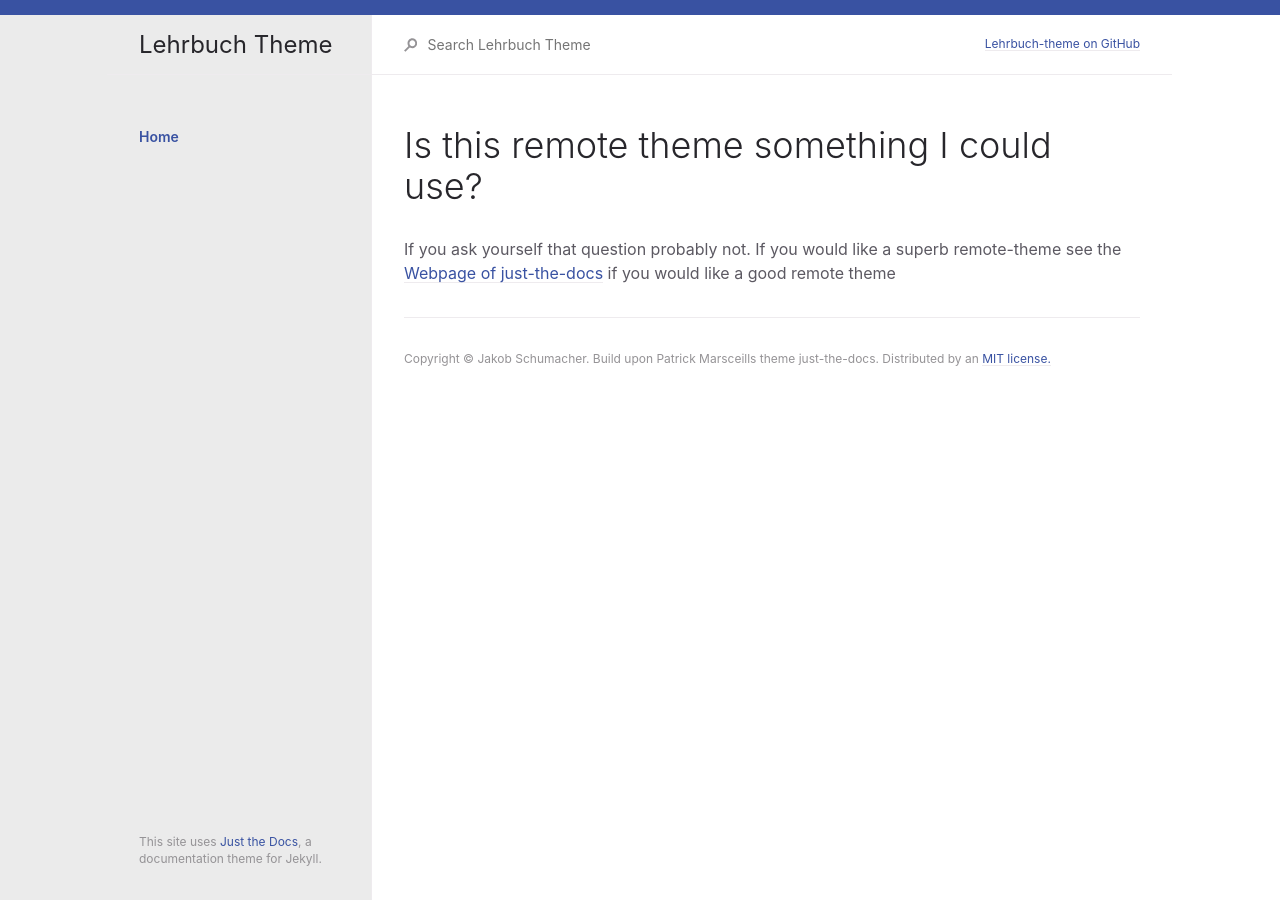
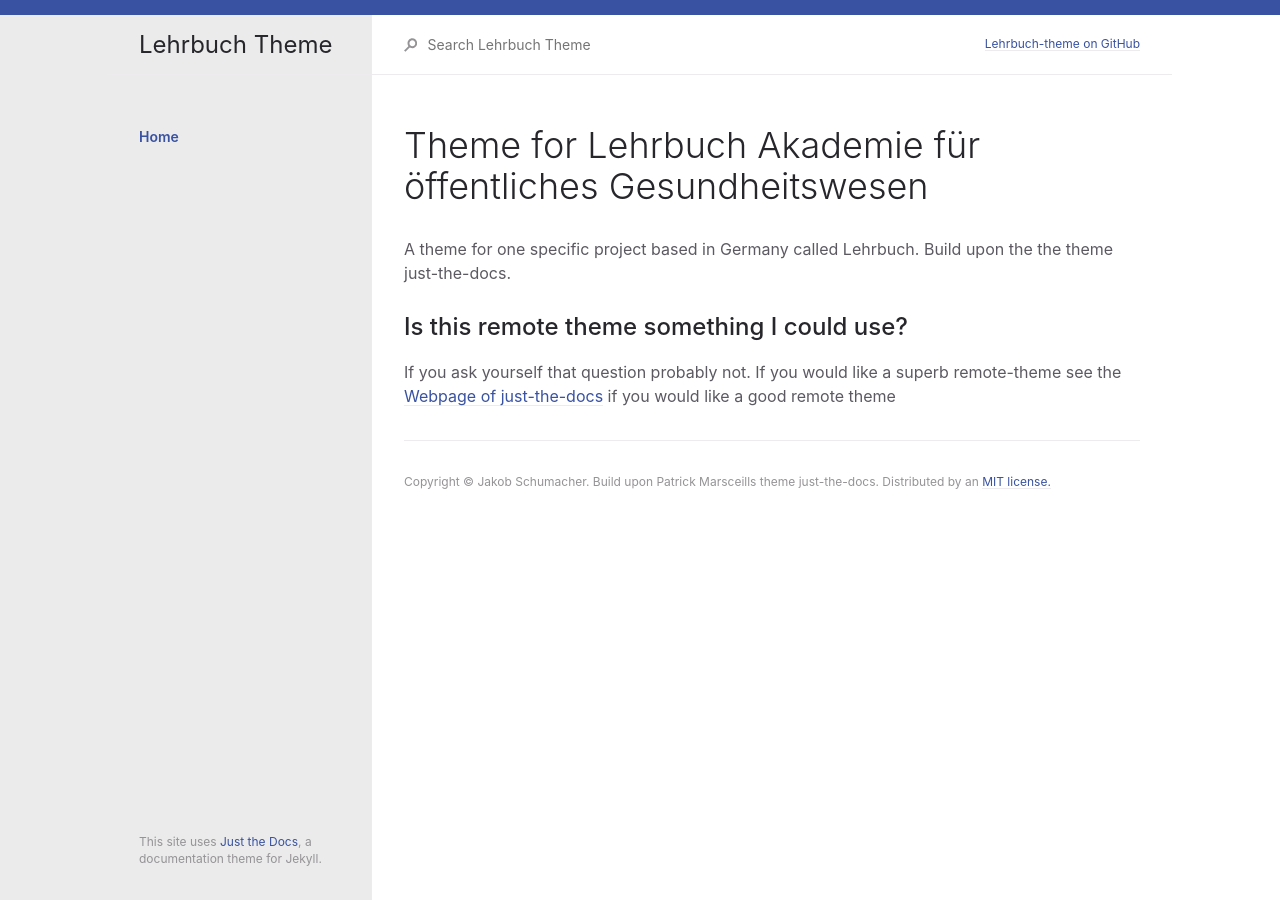
Before and after one commit to akademie-oeffentliches-gesundheitswesen/lehrbuch-theme, a Jekyll site: the page built from index.md, in a window 1280 px wide. Built offline with Jekyll 4.4.1, drawn with Linux system fonts in a browser that asks for light colours.

Commit message:
Changed index and added explanation

```diff
--- a/index.md
+++ b/index.md
@@ -6,5 +6,8 @@ description: "A theme for one specific project based in Germany called Lehrbuch.
 permalink: /
 ---
 
-# Is this remote theme something I could use?
+# Theme for Lehrbuch Akademie für öffentliches Gesundheitswesen
+A theme for one specific project based in Germany called Lehrbuch. Build upon the the theme just-the-docs.
+
+## Is this remote theme something I could use?
 If you ask yourself that question probably not. If you would like a superb remote-theme see the [Webpage of just-the-docs](https://github.com/pmarsceill/just-the-docs) if you would like a good remote theme
```
